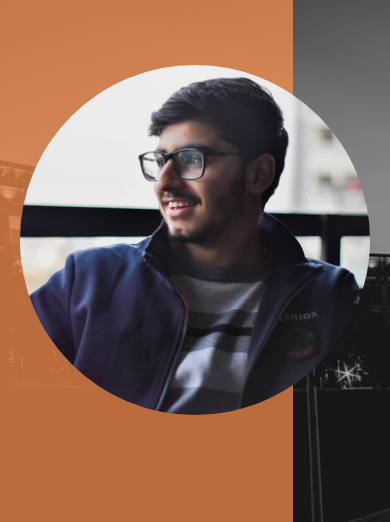
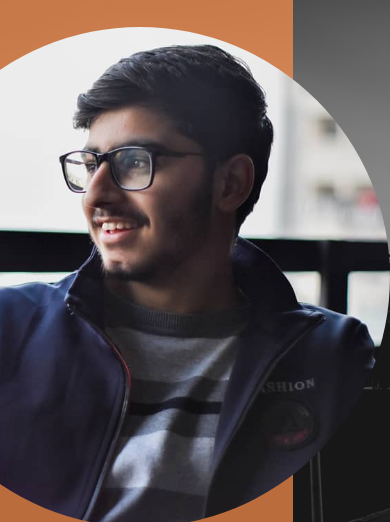
Before and after one commit to AbdullahSaad5/hashaamkhan.github.io, a plain HTML site: page index.html in a window 390 px wide. Shown: the top 522 px of the page. Drawn offline with Linux system fonts and the light colour scheme.

Commit message:
Centered first picture on mobile view

```diff
--- a/style.css
+++ b/style.css
@@ -158,12 +158,20 @@ section {
     margin-top: 20px;
 }
 
-@media (orientation:portrait),
-(max-width:768px) {
+@media(max-width:1024px) {
+    .page1 .info {
+        flex-direction: column-reverse;
+        justify-content: space-around;
+        align-items: center;
+    }
+
     .page1 .info .avatar {
-        min-width: 350px;
-        min-height: 350px;
+        min-width: 500px;
+        min-height: 500px;
     }
+}
+
+@media (max-width:768px) {
 
     .page2 .sideImage {
         display: none;
```
